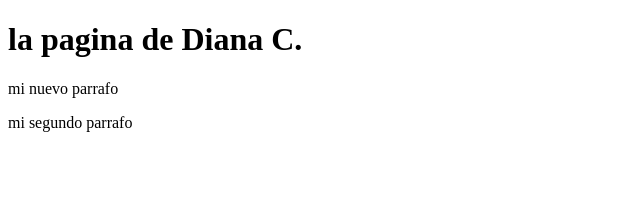
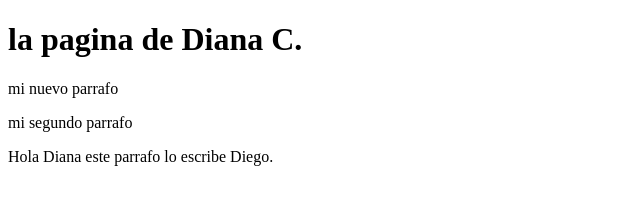
Before and after one commit to dianacorrea-1527/JSFRONTENDGIT, a plain HTML site: page index.html in a window 1280 px wide. Shown: the whole page, without its empty margins (0-640 px from the left). Drawn offline with Linux system fonts and the light colour scheme; files whose address does not match are found by name.

Commit message:
Parrafo Diego Bonilla

```diff
--- a/index.html
+++ b/index.html
@@ -11,6 +11,8 @@
     <p>mi nuevo parrafo</p>
 
     <p>mi segundo parrafo</p>
+
+    <p>Hola Diana este parrafo lo escribe Diego.</p>
 </body>
 
 
```
